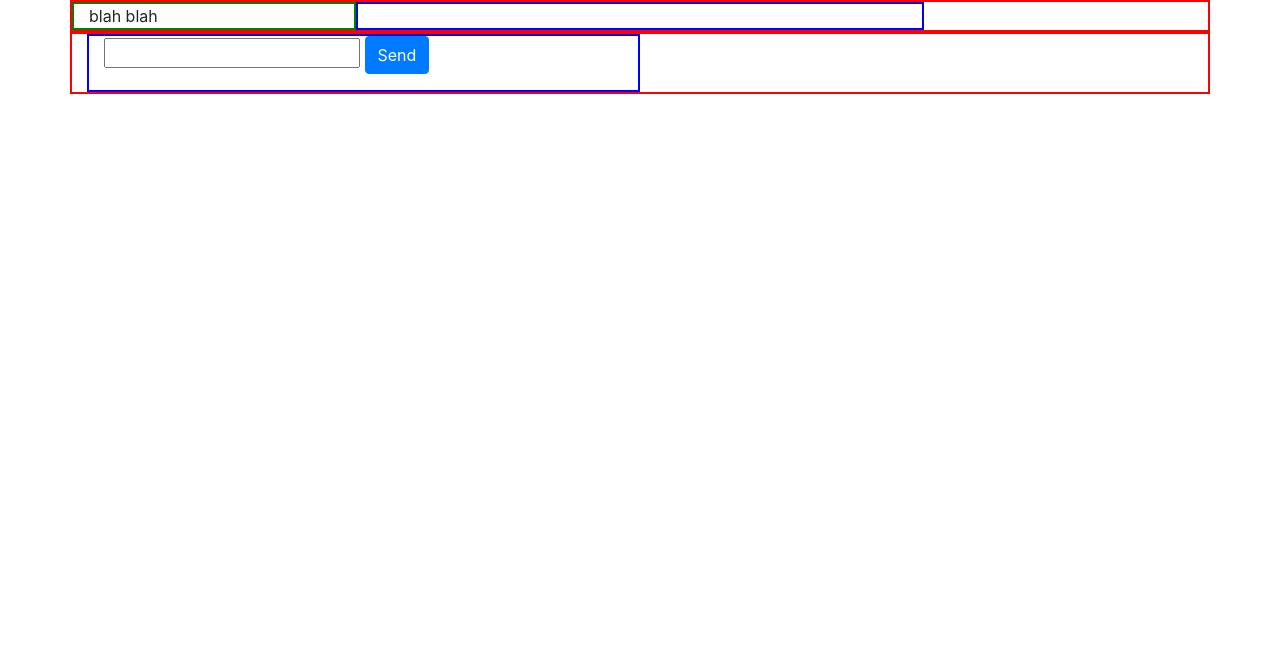
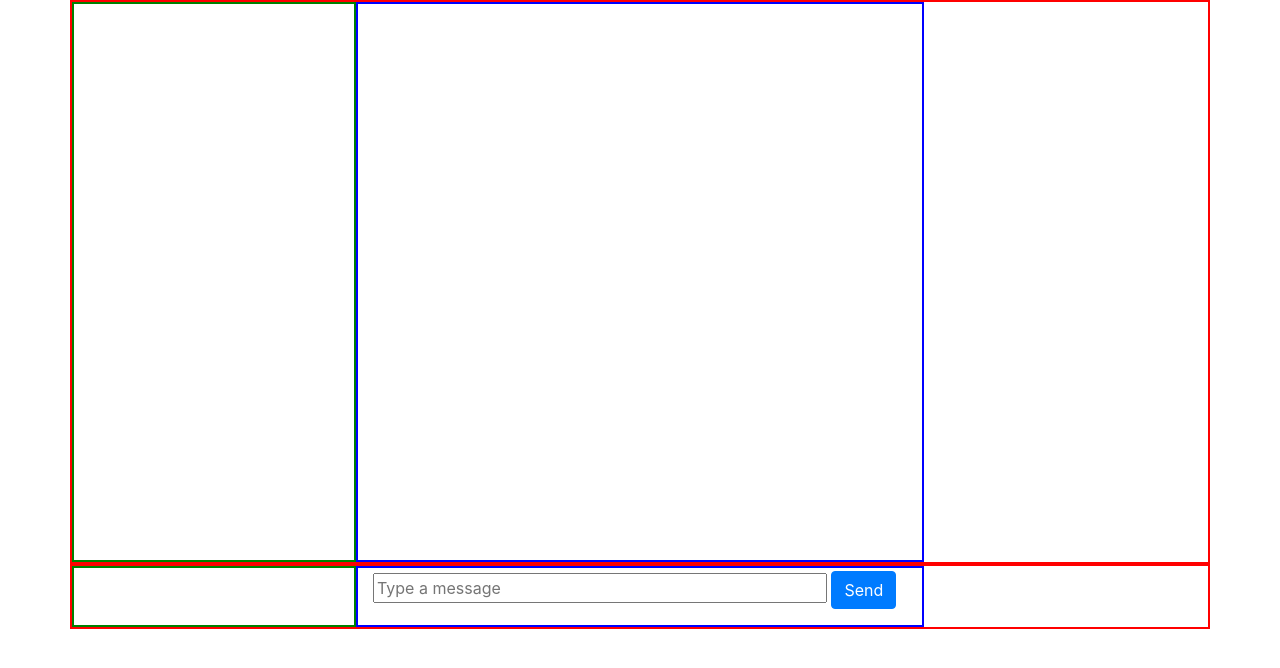
Before and after one commit to Kahlveen/chatty, a Django app: page /comms/ in a window 1280 px wide. Shown: the top 668 px of the page. Run offline with Django 3.2, Linux system fonts and the light colour scheme; data that the repository does not hold is empty; some libraries are stand-ins or nearby versions.

Commit message:
Centered input box. learnt to adjust css
Learnt difference between # and . in css
Classes vs id

```diff
--- a/comms/static/comms/css/style.css
+++ b/comms/static/comms/css/style.css
@@ -9,3 +9,20 @@
 .col-6 {
 	border: 2px solid blue;
 }
+
+#main-chat-box {
+	height: 70vh;
+}
+
+.send-msg-box {
+	width: 85%;
+	margin: 5 auto;
+}
+/*
+.text-left {
+	background: light green;
+}
+
+.text-right {
+
+}*/
--- a/comms/templates/comms/index.html
+++ b/comms/templates/comms/index.html
@@ -11,24 +11,26 @@
 <div class="container">
 
 	<div class="row">
-	<div class="col-3">
-		blah blah
-	</div> <!-- To center the col-6 below -->
+		<div class="col-3"></div> <!-- To center the col-6 below -->
 
 		<!-- To add in a contacts panel on the left -->
-	<div class="col-6">
+		<div class="col-6" id="main-chat-box">
 			{% for m in chat_msgs %}
 				<li> {{m.msg}}</li>
 			{% endfor %}
 		</div>
 	</div>
 </div>
+
 <div class="container">
+	<div class="row">
+		<div class="col-3"></div>
 		<div class="col-6">
 			<form action="send_msg" method="post">
 				{% csrf_token %}
-			<input id="send_msg" type="text" name="send_msg" value="">
+				<input class="send-msg-box" id="send_msg" type="text" name="send_msg" placeholder="Type a message">
 				<input type="submit" class="btn btn-primary" value="Send" />
 			</form>
 		</div>
 	</div>
+</div>
--- a/comms/views.py
+++ b/comms/views.py
@@ -25,5 +25,5 @@ def send_msg(request):
     return render(request, 'comms/index.html', get_chat_msg())
 
 def get_chat_msg():
-    chat_msgs = ChatMsg.objects.order_by('-send_date')[:5]
+    chat_msgs = ChatMsg.objects.order_by('-send_date')[:20]
     return {'chat_msgs': reversed(chat_msgs)}
```
Lines whose indentation alone changed are shown as unchanged.
